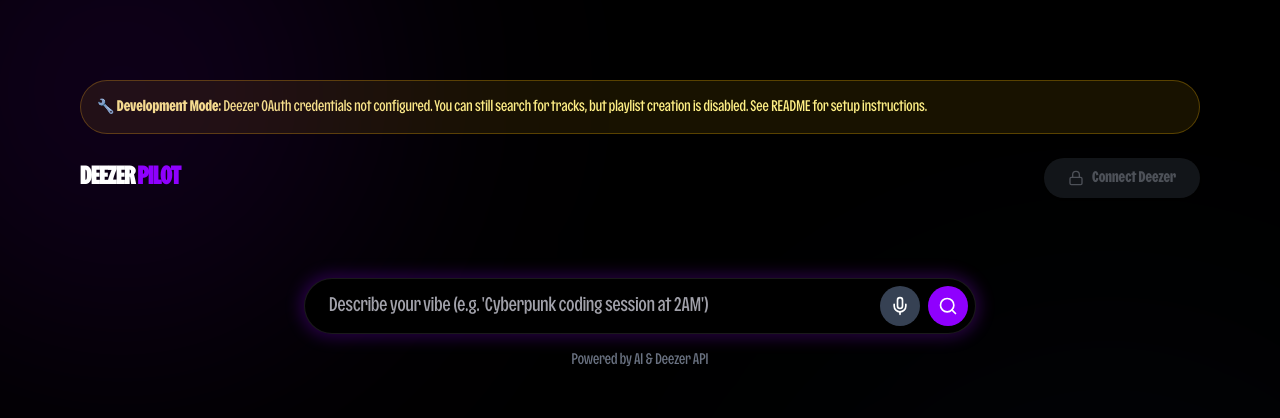
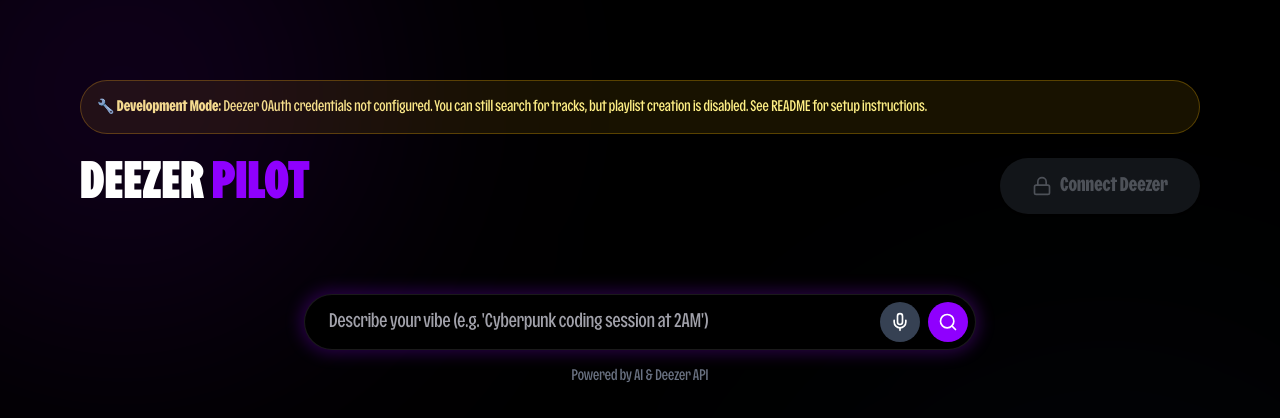
Before and after one commit to AirKyzzZ/deezer-pilot, a Next.js app: page / in a window 1280 px wide. Shown: the top 418 px of the page. Built offline with nearby package versions, Linux system fonts and the light colour scheme; no server answers.

Commit message:
fix: made deezer pilot main logo bigger and login button

```diff
--- a/app/page.tsx
+++ b/app/page.tsx
@@ -19,7 +19,7 @@
       )}
 
       <header className="flex justify-between items-center max-w-6xl mx-auto mb-20 relative z-20">
-        <div className="text-2xl font-black tracking-tighter">
+        <div className="text-5xl font-black tracking-normal">
           DEEZER <span className="text-deezer-purple">PILOT</span>
         </div>
         <div className="flex gap-4 items-center">
@@ -39,9 +39,9 @@
             ) : (
               <Button
                 disabled
-                className="rounded-full bg-gray-600/50 text-gray-400 cursor-not-allowed h-10 px-6 font-bold gap-2"
+                className="rounded-full bg-gray-600/50 text-gray-400 cursor-not-allowed h-14 px-8 text-lg font-bold gap-2"
               >
-                <Lock className="w-4 h-4" />
+                <Lock className="w-5 h-5" />
                 Connect Deezer
               </Button>
             )}
```
Also changed, not shown: 1 other file (tests, documents, lock files or other folders).
